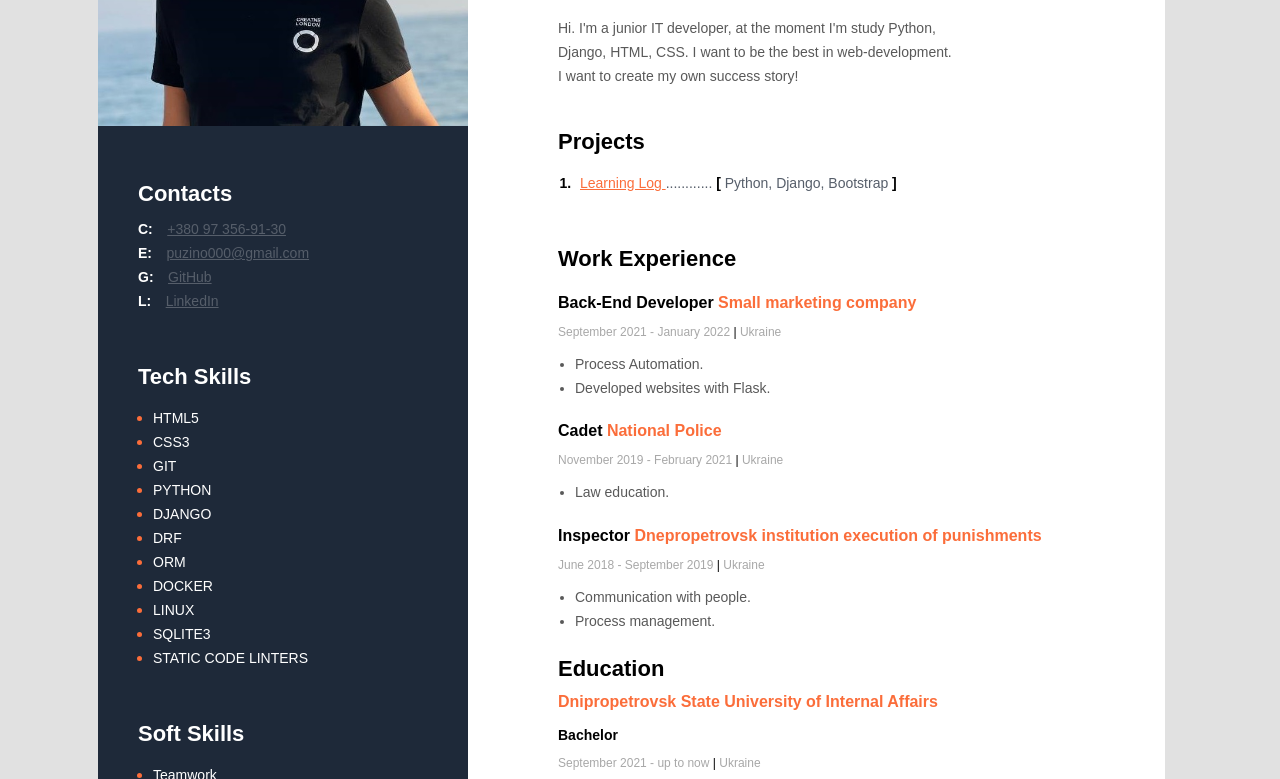
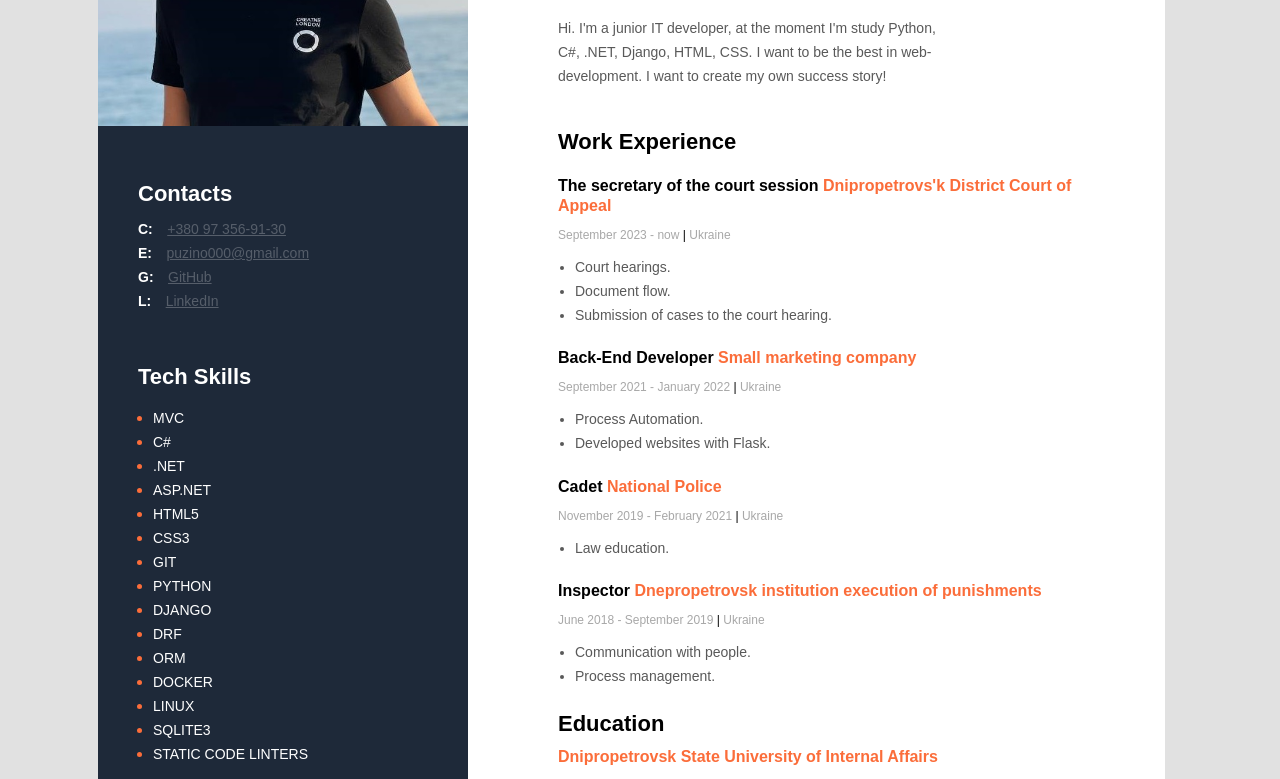
Before and after one commit to Puzino/my_resume_html, a plain HTML site: page index.html in a window 1280 px wide. Shown: the part 294-1073 px from the top of the page. Drawn offline with Linux system fonts and the light colour scheme.

Commit message:
Done homework 14

```diff
--- a/index.html
+++ b/index.html
@@ -14,40 +14,56 @@
             <div class="main_content_section">
                 <!-- About me section  -->
                 <div class="about_me_section">
-                    <h2 class="about_me_professional">Back-End Python Developer</h2>
+                    <h2 class="about_me_professional">Back-End Python/C# Developer</h2>
                     <p class="about_me_city">Dnipro, Ukraine</p>
                     <h1 class="about_me_name">Timur Puzino</h1>
                     <p class="about_me_discription">
-                        Hi. I'm a junior IT developer, at the moment I'm study Python, Django, HTML,
+                        Hi. I'm a junior IT developer, at the moment I'm study Python, C#, .NET, Django, HTML,
                         CSS. I want to be the best in web-development. I want to create my own
                         success story!
                     </p>
                 </div>
                 <!-- my projects section -->
-                <div class="projects_section">
-                    <h3 class="main_content_title">Projects</h3>
-                    <ol class="projects_list">
-                        <li class="projects_item">
-                            <span class="projects_text">
-                                <a
-                                    href="https://puzino-learning-log.herokuapp.com"
-                                    target="_blank"
-                                    class="project_link"
-                                >
-                                    Learning Log
-                                </a>
-                                ............
-                                <span
-                                    ><span class="project_breket">[</span> Python, Django, Bootstrap
-                                    <span class="project_breket">]</span></span
-                                >
-                            </span>
-                        </li>
-                    </ol>
-                </div>
+<!--                <div class="projects_section">-->
+<!--                    <h3 class="main_content_title">Projects</h3>-->
+<!--                    <ol class="projects_list">-->
+<!--                        <li class="projects_item">-->
+<!--                            <span class="projects_text">-->
+<!--                                <a-->
+<!--                                    href="https://puzino-learning-log.herokuapp.com"-->
+<!--                                    target="_blank"-->
+<!--                                    class="project_link"-->
+<!--                                >-->
+<!--                                    Learning Log-->
+<!--                                </a>-->
+<!--                                ............-->
+<!--                                <span-->
+<!--                                    ><span class="project_breket">[</span> Python, Django, Bootstrap-->
+<!--                                    <span class="project_breket">]</span></span-->
+<!--                                >-->
+<!--                            </span>-->
+<!--                        </li>-->
+<!--                    </ol>-->
+<!--                </div>-->
                 <!-- my work expireance section-->
                 <div class="work_expireance">
                     <h3 class="main_content_title">Work Experience</h3>
+                    <!-- work 4-->
+                    <div>
+                        <h4 class="work_expireance_job">
+                            The secretary of the court session
+                            <span class="work_expireance_comapny">Dnipropetrovs'k District Court of Appeal</span>
+                        </h4>
+                        <p class="work_expireance_date">
+                            September 2023 - now
+                            <span class="work_expireance_line">|</span> Ukraine
+                        </p>
+                        <ul class="work_expireance_list">
+                            <li>Court hearings.</li>
+                            <li>Document flow.</li>
+                            <li>Submission of cases to the court hearing.</li>
+                        </ul>
+                    </div>
                     <!-- work 3-->
                     <div>
                         <h4 class="work_expireance_job">
@@ -102,7 +118,7 @@
                     </h4>
                     <h4 class="education_speciality">Bachelor</h4>
                     <p class="education_period">
-                        September 2021 - up to now <span class="education_line">|</span> Ukraine
+                        September 2021 - August 2023 <span class="education_line">|</span> Ukraine
                     </p>
                 </div>
                 <!-- ADDITIONAL EDUCATION, COURSES -->
@@ -149,6 +165,17 @@
                             />
                         </a>
                     </div>
+                    <hr />
+                    <div class="course__img">
+                        <a href="https://certificate.ithillel.ua/view/44372778" target="_blank">
+                            <img
+                                class="course__sertificate"
+                                src="/img/couses/hillel_3.png"
+                                alt=""
+                            />
+                        </a>
+
+                    </div>
                 </div>
             </div>
 
@@ -184,7 +211,7 @@
                         <span class="contact_section_type">L:</span>
                         <a
                             class="contact_section_link"
-                            href="https://www.linkedin.com/in/timur-puzino-a08ab6142/"
+                            href="https://www.linkedin.com/in/timur-puzino/"
                             target="_blank"
                             >LinkedIn</a
                         >
@@ -194,6 +221,20 @@
                 <div class="tech_skills_section">
                     <h3 class="sidebar_title">Tech Skills</h3>
                     <ul class="skills_section">
+
+                        <li class="skills_section_item">
+                            <span class="skills_section_item_text">MVC</span>
+                        </li>
+                        <li class="skills_section_item">
+                            <span class="skills_section_item_text">C#</span>
+                        </li>
+                        <li class="skills_section_item">
+                            <span class="skills_section_item_text">.NET</span>
+                        </li>
+                        <li class="skills_section_item">
+                            <span class="skills_section_item_text">ASP.NET</span>
+                        </li>
+
                         <li class="skills_section_item">
                             <span class="skills_section_item_text">HTML5</span>
                         </li>
@@ -255,7 +296,7 @@
                     <h3 class="sidebar_title">Languages</h3>
                     <ul class="skills_section">
                         <li class="skills_section_item">
-                            <span class="skills_section_item_text">English - Elementary</span>
+                            <span class="skills_section_item_text">English - Pre-Intermediate</span>
                         </li>
                         <li class="skills_section_item">
                             <span class="skills_section_item_text">Russian - Native</span>
```
Also changed, not shown: img/couses/hillel_3.png (added), 1 other file.
